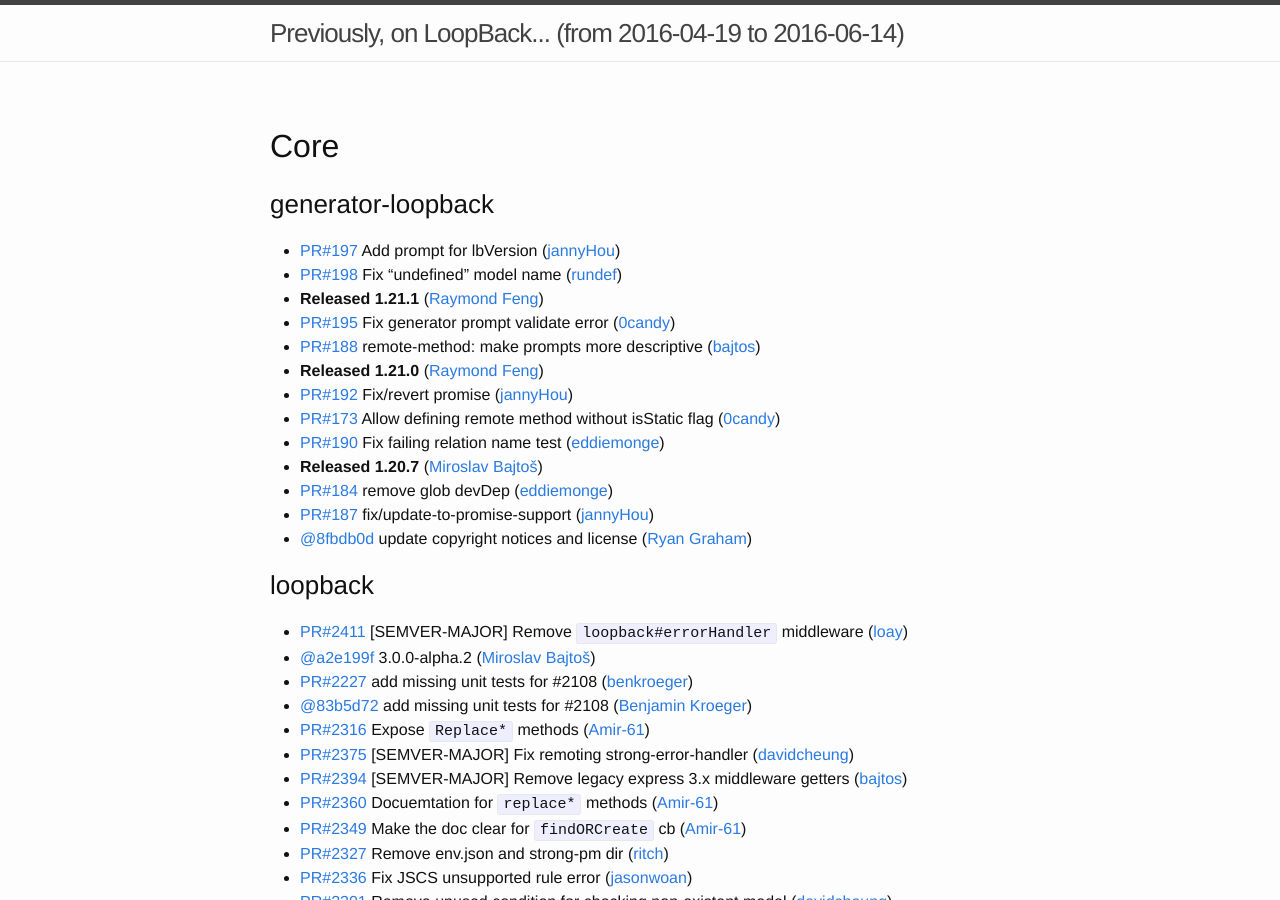
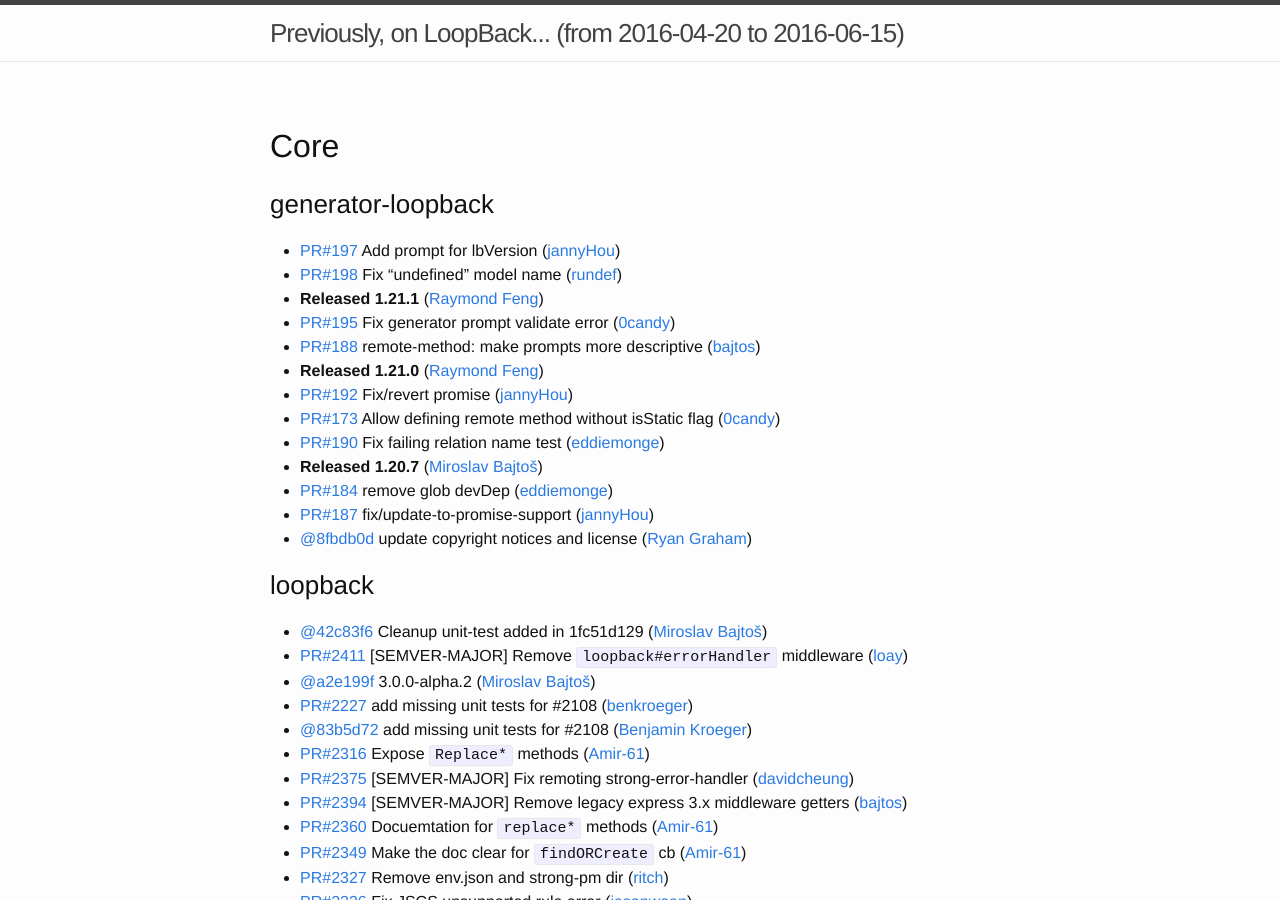
Before and after one commit to strongloop/loopback, a Jekyll site: the page built from index.md, in a window 1280 px wide and 900 px high. Built offline with Jekyll 4.4.1, drawn with Linux system fonts in a browser that asks for light colours; some of the changed text lies outside the part shown.

Commit message:
Update changelog

```diff
--- a/index.md
+++ b/index.md
@@ -1,6 +1,6 @@
 ---
 layout: page
-since: (from 2016-04-19 to 2016-06-14)
+since: (from 2016-04-20 to 2016-06-15)
 ---
 
 ## Core
@@ -22,6 +22,7 @@
 
 
 ### loopback
+ * [@42c83f6](https://github.com/strongloop/loopback/commit/42c83f69a090664bb025d89f8dd5f5a7a3ffa34e) Cleanup unit-test added in 1fc51d129 ([Miroslav Bajtoš](https://github.com/bajtos))
  * [PR#2411](https://github.com/strongloop/loopback/pull/2411) [SEMVER-MAJOR] Remove `loopback#errorHandler` middleware ([loay](https://github.com/loay))
  * [@a2e199f](https://github.com/strongloop/loopback/commit/a2e199f02554c75845bcbb0cc37843b3816f375b) 3.0.0-alpha.2 ([Miroslav Bajtoš](https://github.com/bajtos))
  * [PR#2227](https://github.com/strongloop/loopback/pull/2227) add missing unit tests for #2108 ([benkroeger](https://github.com/benkroeger))
```
Also changed, not shown: other parts of index.md (+5 -0 lines).
